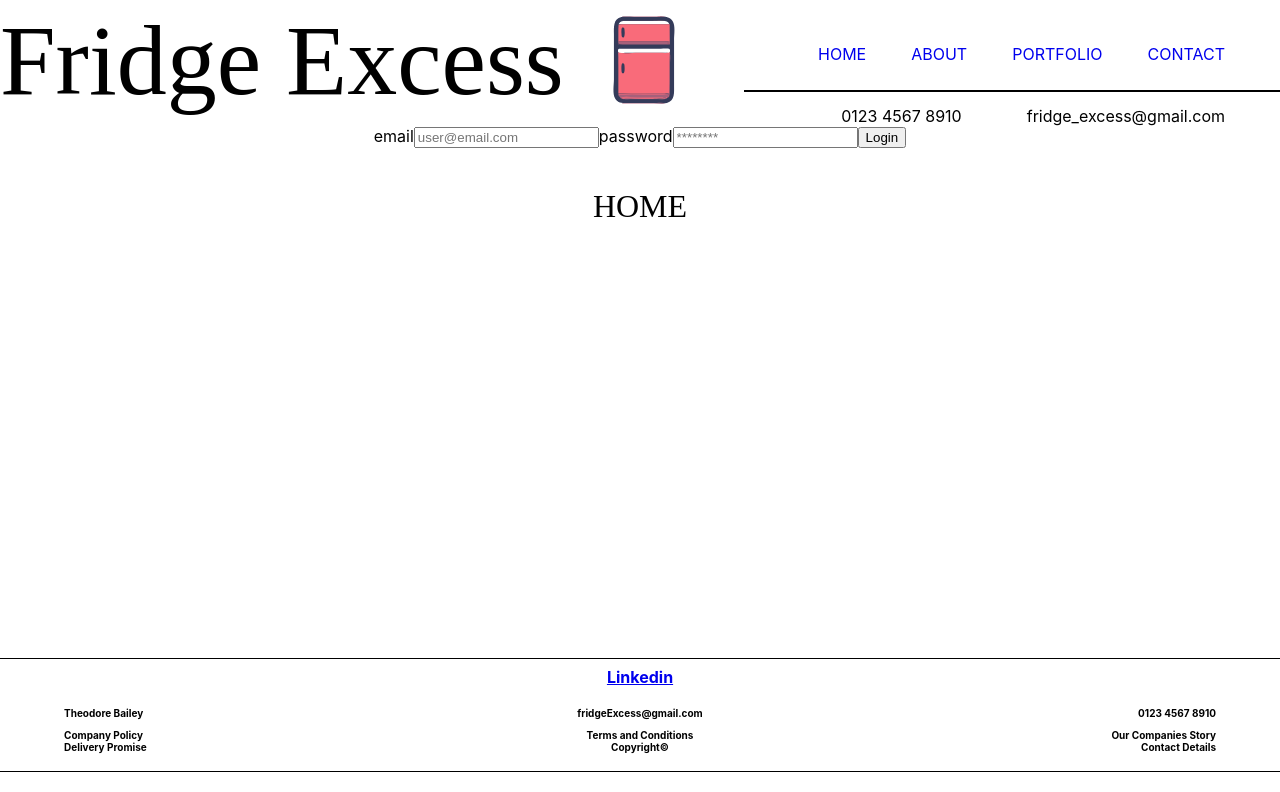
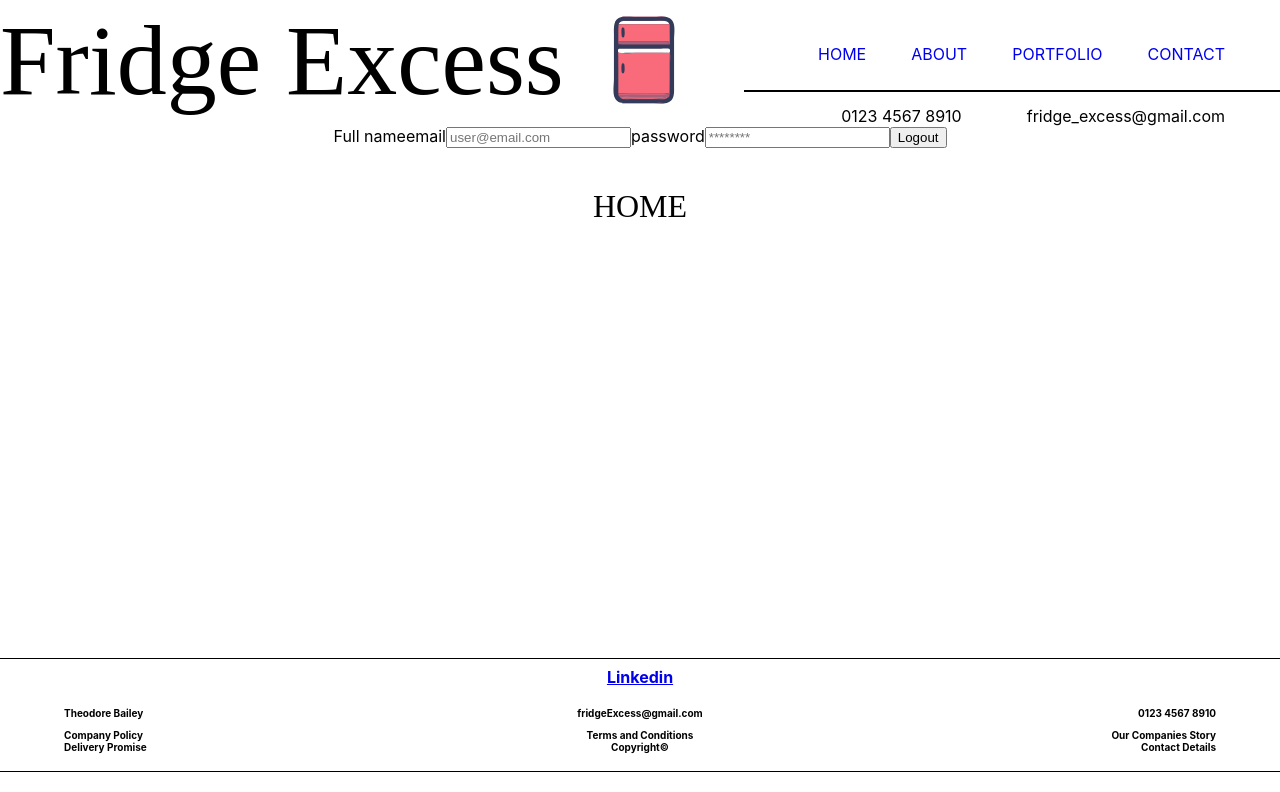
Before and after one commit to theodorebailey/fridge-excess-react-app, a React (Create React App) app: page / in a window 1280 px wide. Both pictures are taken after typing "name@example.com", "Sample123" into the empty fields and a click on the button "Login". Shown: the top 792 px of the page. Built offline with nearby package versions, Linux system fonts and the light colour scheme.

Commit message:
login functionality, need to implement logout

```diff
--- a/src/App.js
+++ b/src/App.js
@@ -1,18 +1,30 @@
-import React from 'react';
+import React, {useState} from 'react';
 
 // import react router Dom Components
 import { Routes, Route, useActionData } from 'react-router-dom';
 
 // Import all components
-import { Header, Footer, PageTitle, Login } from './components/common'
+import { Header, Footer, PageTitle, Login, Logout } from './components/common'
 
 import './App.css';
 
 function App() {
+
+  const [currentForm, setCurrentForm] = useState('login');
+
+  const toggleForm = (formName) => {
+
+    setCurrentForm(formName);
+
+  }
+
   return (
     <div className="App">
       <Header />
-      <Login />
+      {/* <Login />  */}
+      {
+        currentForm === "login" ? <Login onFormSwitch={toggleForm} /> : <Logout />
+      }
         <Routes>
           <Route path='/contact' element= { <PageTitle title='contact'>Contact</PageTitle> } />
           <Route path='/portfolio' element= { <PageTitle title='portfolio'>Portfolio</PageTitle> } />
--- a/src/components/common/index.js
+++ b/src/components/common/index.js
@@ -10,6 +10,7 @@ import Navbar from './navbar';
 import Footer from './footer';
 import PageTitle from './page-title';
 import Login from './login';
+import Logout from './logout';
 
 // export multiples
 export {
@@ -17,5 +18,6 @@ export {
     Navbar,
     Footer,
     PageTitle,
-    Login
+    Login,
+    Logout
 }
--- a/src/components/common/login/Login.jsx
+++ b/src/components/common/login/Login.jsx
@@ -1,38 +1,16 @@
 // import react
-import React from 'react';
+import React,{ useState } from 'react';
+// import { useState } from 'react';
 
 // import {useHistory} from 'react-router-dom';
 
-import { useState } from 'react';
-
 import './Login.css';
 
-// function Welcome(props) {
 
-//   return
-
-// }
-
-
-// function checkLogInStatus () {
-
-//   let emailLogin = localStorage.getItem('emailLogin');
-
-//   let passwordLogin = localStorage.getItem('passwordLogin');
-
-//   if (emailLogin && passwordLogin) {
-
-
-
-//   }
-
-
-// }
-
-function Login (props) {
+export const Login = (props) => {
 
   const [email, setEmail] = useState('');
-  const [password, setPass] = useState('');
+  const [password, setPassword] = useState('');
 
   const handleSubmit = (event) => {
     event.preventDefault();
@@ -47,85 +25,14 @@ function Login (props) {
 
   return (
       <form onSubmit={handleSubmit}>
-        <label for="email">email</label>
-        <input value={email} type="email" placeholder="user@email.com" id="email" name="email"/>
-        <label for="password">password</label>
-        <input value={password} type="password" placeholder="********" id="password" name="password"/>
-        <button onClick={props.on} type="submit" id='loginButton'>Login</button>
+        <label htmlFor="email">email</label>
+        <input value={email} onChange={(event) => setEmail(event.target.value)} type="email" placeholder="user@email.com" id="email" name="email"/>
+        <label htmlFor="password">password</label>
+        <input value={password} onChange={(event) => setPassword(event.target.value)} type="password" placeholder="********" id="password" name="password"/>
+        <button onClick={() => props.onFormSwitch('logout')} type="submit" id='loginButton'>Login</button>
       </form>
   )
 
 }
 
 export default Login;
-// export default function Login() {
-
-//   const [email, setEmail] = useState("");
-
-//   const [password, setPassword] = useState("");
-
-//   function validateForm() {
-
-//     return email.length > 0 && password.length > 0;
-
-//   }
-
-// function handleSubmit(event) {
-
-//     event.preventDefault();
-
-//   }
-
-//   return (
-
-//     <div className="Login">
-
-//       <Form onSubmit={handleSubmit}>
-
-//         <Form.Group size="lg" controlId="email">
-
-//           <Form.Label>Email</Form.Label>
-
-//           <Form.Control
-
-//             autoFocus
-
-//             type="email"
-
-//             value={email}
-
-//             onChange={(e) => setEmail(e.target.value)}
-
-//           />
-
-//         </Form.Group>
-
-//         <Form.Group size="lg" controlId="password">
-
-//           <Form.Label>Password</Form.Label>
-
-//           <Form.Control
-
-//             type="password"
-
-//             value={password}
-
-//             onChange={(e) => setPassword(e.target.value)}
-
-//           />
-
-//         </Form.Group>
-
-//         <Button block size="lg" type="submit" disabled={!validateForm()}>
-
-//           Login
-
-//         </Button>
-
-//       </Form>
-
-//     </div>
-
-//   );
-
-// }
--- a/src/components/common/login/LoggedIn.jsx
+++ b/src/components/common/logout/Logout.jsx
@@ -1,17 +1,18 @@
 import React, { useState } from 'react';
 
-export const LoggedIn = (props) => {
+export const Logout = (props) => {
 
   const [email, setEmail] = useState('');
   const [password, setPass] = useState('');
   const [name, setName] = useState('');
 
     const handleSubmit = (event) => {
+      // declare prevent dafault to refuse page reload
       event.preventDefault();
       console.log(email);
 
-      localStorage.setItem('email', JSON.stringify(email));
-      localStorage.setItem('password', JSON.stringify(password));
+      // localStorage.setItem('email', JSON.stringify(email));
+      // localStorage.setItem('password', JSON.stringify(password));
 
     }
 
@@ -20,13 +21,15 @@ export const LoggedIn = (props) => {
         <>
           <form onSubmit={handleSubmit}>
             <label>Full name</label>
-            <label for="email">email</label>
+            <label htmlFor="email">email</label>
             <input value={email} type="email" placeholder="user@email.com" id="email" name="email"/>
-            <label for="password">password</label>
+            <label htmlFor="password">password</label>
             <input value={password} type="password" placeholder="********" id="password" name="password"/>
-            <button onClick={props.on} type="submit" id='loginButton'>Log out</button>
+            <button onClick={() => props.onFormSwitch('login')} type="submit" id='logoutButton'>Logout</button>
           </form>
         </>
     )
 
 }
+
+export default Logout;
--- /dev/null
+++ b/src/components/common/logout/index.js
@@ -0,0 +1,3 @@
+import Logout from "./Logout";
+
+export default Logout
```
Also changed, not shown: src/components/common/login/index.js (+0 -20 lines), src/components/common/logout/Logout.css (added).
